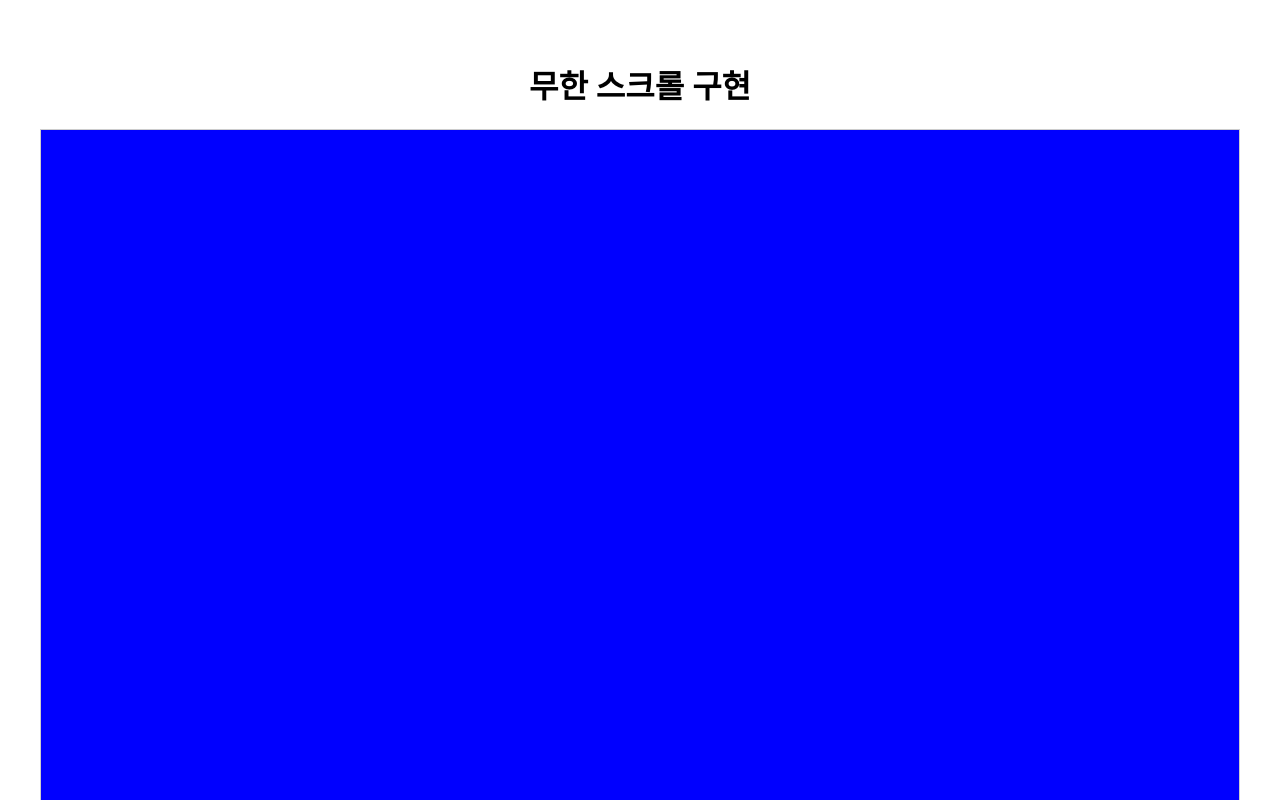
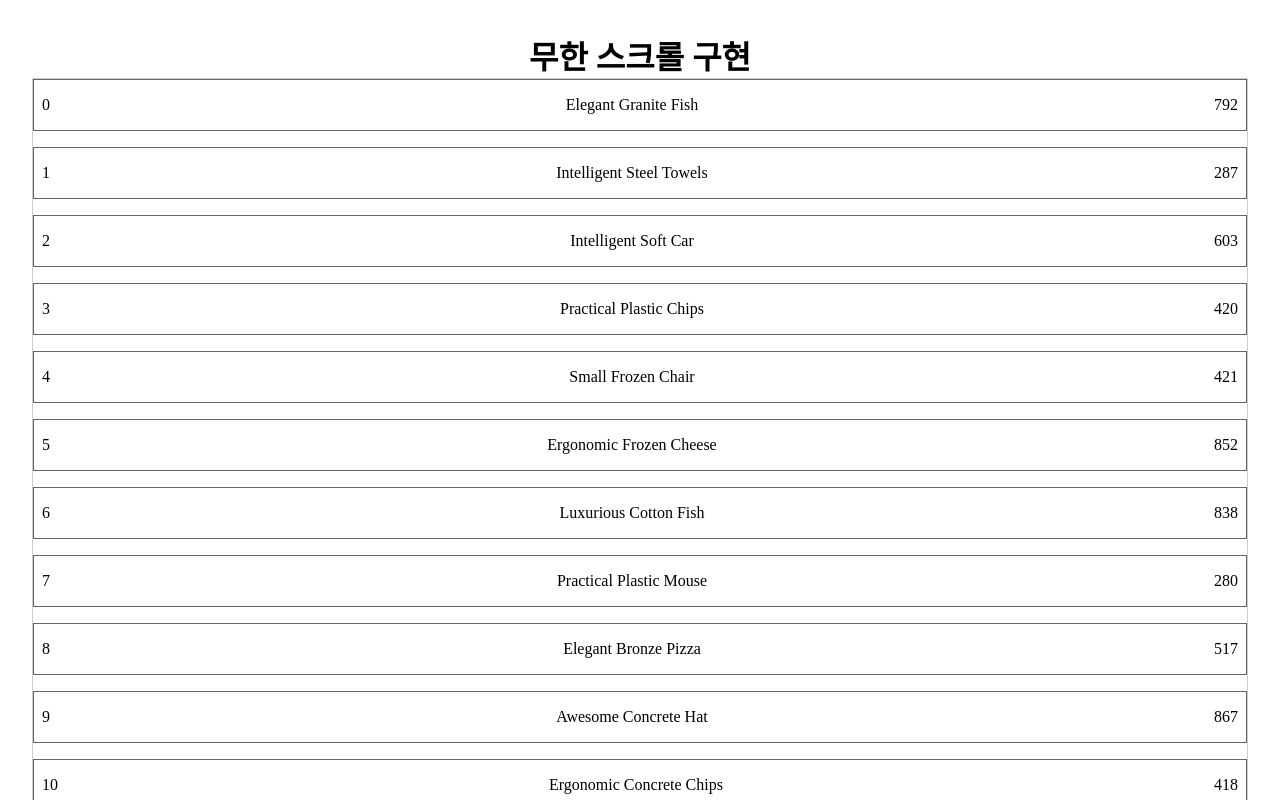
Before and after one commit to muzi55/infinite_scroll_wanted, a React (Vite) app: page / in a window 1280 px wide. Shown: the top 800 px of the page. Built offline with nearby package versions, Linux system fonts and the light colour scheme.

Commit message:
레이아웃 정리

```diff
--- a/src/App.tsx
+++ b/src/App.tsx
@@ -2,6 +2,7 @@ import { useEffect, useState } from "react";
 import "./App.css";
 import type { MockData, IGetProducts } from "./type";
 import axios from "axios";
+import Item from "./components/Item";
 
 function App() {
   const [currentPage, setCurrentPage] = useState<number>(0);
@@ -20,7 +21,11 @@ function App() {
     <>
       <h1>무한 스크롤 구현</h1>
 
-      <ul className="container"></ul>
+      <ul className="container">
+        {data.map((el, idx) => {
+          return <Item key={el.productId} index={idx} {...el} />;
+        })}
+      </ul>
     </>
   );
 }
--- /dev/null
+++ b/src/components/Item.module.css
@@ -0,0 +1,13 @@
+.item {
+  box-sizing: border-box;
+  width: 100%;
+  border: 1px solid #666;
+  display: flex;
+  justify-content: space-between;
+  gap: 0.5rem;
+  padding: 1rem 0.5rem;
+  margin-bottom: 1rem;
+  &:last-child {
+    margin-bottom: 0;
+  }
+}
--- /dev/null
+++ b/src/components/Item.tsx
@@ -0,0 +1,16 @@
+import type { MockData } from "../type";
+import styles from "./Item.module.css";
+
+interface ItemProps extends MockData {
+  index: number;
+}
+
+export default function Item({ index, productName, price }: ItemProps) {
+  return (
+    <li className={styles.item}>
+      <p>{index}</p>
+      <p>{productName}</p>
+      <p>{price}</p>
+    </li>
+  );
+}
--- a/src/index.css
+++ b/src/index.css
@@ -1,10 +1,20 @@
 :root {
+}
+* {
+  margin: 0;
+  padding: 0;
+}
+
+ul,
+li {
+  list-style: none;
 }
 
 .container {
-  height: 300dvh;
-  background: blue;
+  height: 800px;
+  overflow-y: scroll;
 }
+
 .item {
   width: 200px;
   height: 200px;
```
